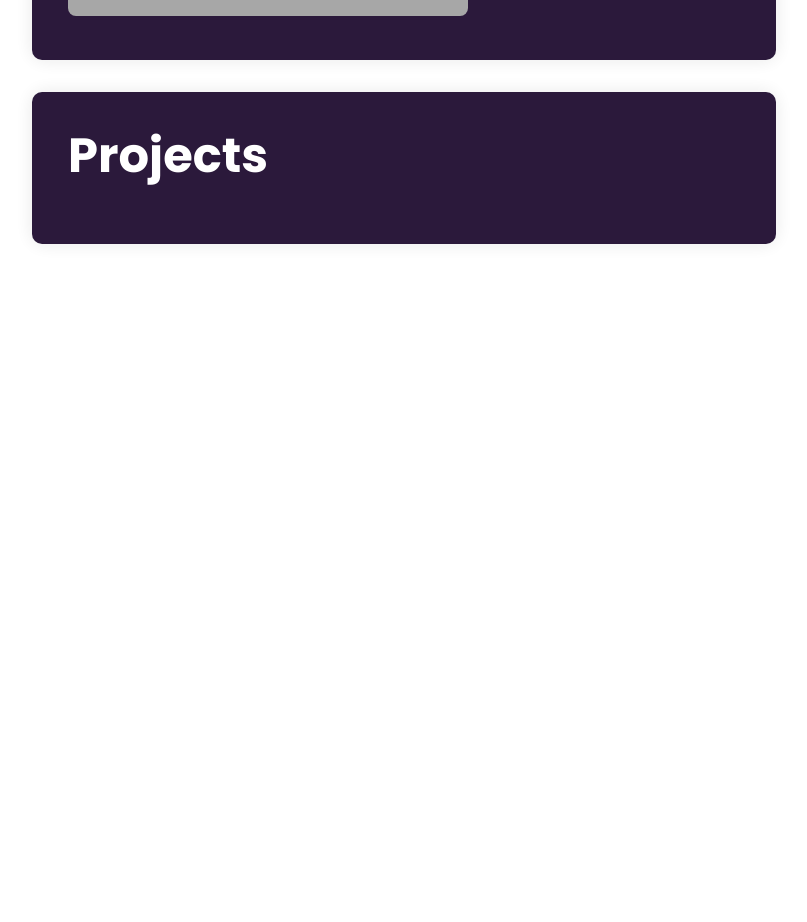
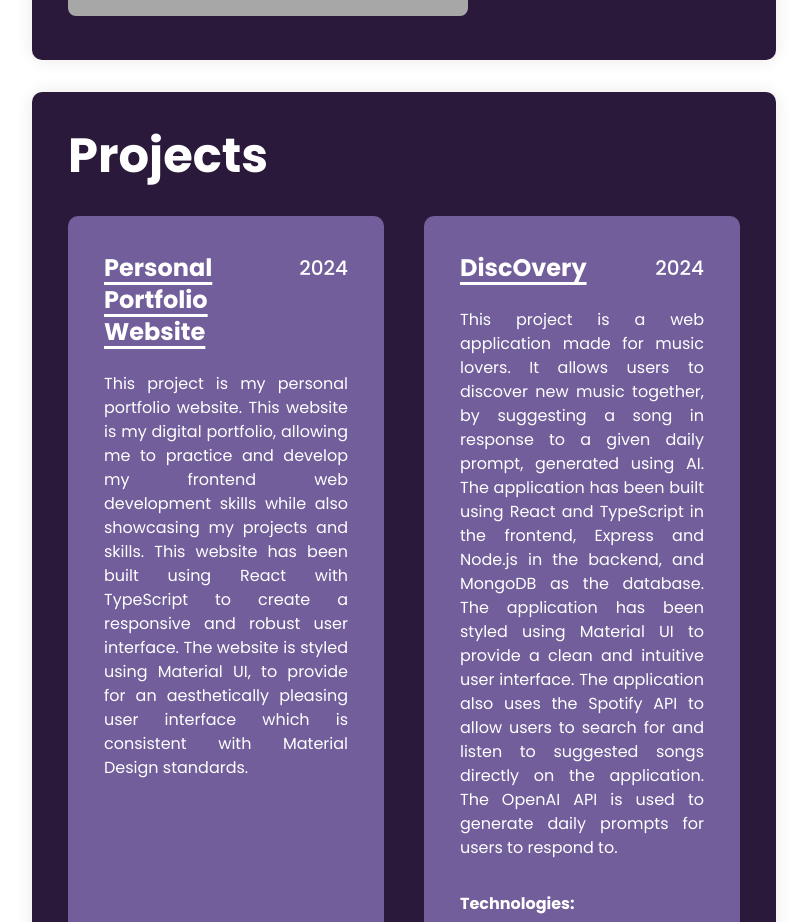
Before and after one commit to atharvaarankalle/personal-portfolio, a React (Vite) app: page / in a window 1280 px wide. Shown: the part 7420-8342 px from the top of the page, without its empty margins (236-1043 px from the left). Before the commit the page ends 7696 px from the top, so only its background shows below. Built offline with nearby package versions, Linux system fonts and the light colour scheme; grey boxes are pictures that could not be loaded.

Commit message:
✨ feat(projects-section): added projects section

```diff
--- a/src/components/Projects.tsx
+++ b/src/components/Projects.tsx
@@ -1,4 +1,12 @@
-import { Box, Card, CardContent, Typography, styled } from "@mui/material";
+import {
+  Box,
+  Card,
+  CardContent,
+  Grid,
+  Typography,
+  styled,
+} from "@mui/material";
+import ProjectCard from "./ProjectCard";
 
 const StyledBox = styled(Box)({
   width: "100%",
@@ -19,22 +27,79 @@ const StyledCard = styled(Card)(({ theme }) => ({
   flexDirection: "column",
 }));
 
+const projects = [
+  {
+    title: "Personal Portfolio Website",
+    url: "https://github.com/atharvaarankalle/personal-portfolio",
+    year: "2024",
+    description:
+      "This project is my personal portfolio website. This website is my digital portfolio, allowing me to practice and develop my frontend web development skills while also showcasing my projects and skills. This website has been built using React with TypeScript to create a responsive and robust user interface. The website is styled using Material UI, to provide for an aesthetically pleasing user interface which is consistent with Material Design standards.",
+    technologies: ["HTML", "CSS", "TypeScript", "React", "Material UI"],
+  },
+  {
+    title: "DiscOvery",
+    url: "#",
+    year: "2024",
+    description:
+      "This project is a web application made for music lovers. It allows users to discover new music together, by suggesting a song in response to a given daily prompt, generated using AI. The application has been built using React and TypeScript in the frontend, Express and Node.js in the backend, and MongoDB as the database. The application has been styled using Material UI to provide a clean and intuitive user interface. The application also uses the Spotify API to allow users to search for and listen to suggested songs directly on the application. The OpenAI API is used to generate daily prompts for users to respond to.",
+    technologies: [
+      "HTML",
+      "CSS",
+      "TypeScript",
+      "React",
+      "Material UI",
+      "Express",
+      "Node.js",
+      "MongoDB",
+    ],
+  },
+  {
+    title: "Skincredible",
+    url: "https://github.com/atharvaarankalle/skincredible",
+    year: "2023",
+    description:
+      "This project is an Android shopping application made for users' every skincare need. It allows users to browse and read about various skincare products, add them to their cart, and mock purchase them. The application has been built in Android Studio, using XML for the frontend, Java for the backend and Google Firebase for the database.",
+    technologies: ["Java", "XML", "Firebase"],
+  },
+  {
+    title: "Quick Draw!",
+    url: "https://github.com/atharvaarankalle/quick-draw",
+    year: "2022",
+    description:
+      "This project is a desktop drawing game for young children and teenagers. The aim of the game is to draw an image well enough for a machine learning model to correctly guess what the image is. The game has been built using Java and JavaFX to create a simple and intuitive user interface. The game uses a pre-trained machine learning model to guess the user's drawings, providing instant feedback to the user.",
+    technologies: ["Java", "JavaFX"],
+  },
+];
+
 const Projects = () => {
   return (
-      <StyledBox>
+    <StyledBox id="projects">
       <StyledCard>
         <CardContent>
           <Typography
             variant="h3"
             fontWeight="bold"
-              sx={{ paddingBottom: "1rem" }}
+            sx={{ paddingBottom: "2rem" }}
           >
             Projects
           </Typography>
+          <Grid container spacing={5}>
+            {projects.map((project) => (
+              <Grid
+                key={project.title}
+                item
+                md={12}
+                lg={6}
+                sx={{ display: "flex", justifyContent: "center" }}
+              >
+                <ProjectCard project={project} />
+              </Grid>
+            ))}
+          </Grid>
         </CardContent>
       </StyledCard>
     </StyledBox>
   );
-}
+};
 
 export default Projects;
--- a/src/data/BadgeUrls.ts
+++ b/src/data/BadgeUrls.ts
@@ -9,6 +9,7 @@ const BadgeUrls: { [key: string]: string } = {
     GitLab: "https://img.shields.io/badge/GitLab-%23FC6D26?style=for-the-badge&logo=gitlab&logoColor=%23FFFFFF",
     HTML: "https://img.shields.io/badge/HTML-%23E34F26?style=for-the-badge&logo=html5&logoColor=%23FFFFFF",
     Java: "https://img.shields.io/badge/Java-%23f39633?style=for-the-badge",
+    JavaFX: "https://img.shields.io/badge/JavaFX-%2352819D?style=for-the-badge",
     JavaScript: "https://img.shields.io/badge/JavaScript-%23F7DF1E?style=for-the-badge&logo=javascript&logoColor=%23000000",
     Jira: "https://img.shields.io/badge/Jira-%230052CC?style=for-the-badge&logo=jira&logoColor=%23FFFFFF",
     "Material UI": "https://img.shields.io/badge/Material%20UI-%23007FFF?style=for-the-badge&logo=mui&logoColor=%23FFFFFF",
@@ -18,7 +19,8 @@ const BadgeUrls: { [key: string]: string } = {
     React: "https://img.shields.io/badge/React-%230088CC?style=for-the-badge&logo=react",
     SQL: "https://img.shields.io/badge/SQL-%234479A1?style=for-the-badge&logo=mysql&logoColor=%23FFFFFF",
     TypeScript: "https://img.shields.io/badge/TypeScript-%233178C6?style=for-the-badge&logo=typescript&logoColor=%23FFFFFF",
-    Vue: "https://img.shields.io/badge/Vue-%234FC08D?style=for-the-badge&logo=vuedotjs&logoColor=%23FFFFFF"
+    Vue: "https://img.shields.io/badge/Vue-%234FC08D?style=for-the-badge&logo=vuedotjs&logoColor=%23FFFFFF",
+    XML: "https://img.shields.io/badge/XML-%233CDB83?style=for-the-badge"
 };
 
 export default BadgeUrls;
```
Lines whose indentation alone changed are shown as unchanged.
